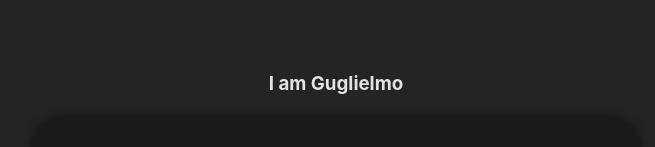
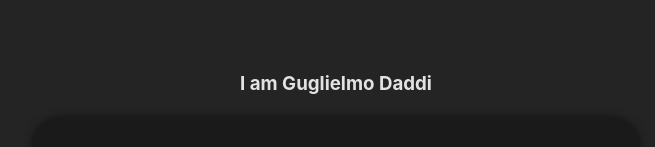
Before and after one commit to gdaddi/personal-website, a React (Vite) app: page / in a window 1280 px wide. Shown: the part 235-382 px from the top of the page, without its empty margins (304-959 px from the left). Built offline with nearby package versions, Linux system fonts and the light colour scheme.

Commit message:
added surname

```diff
--- a/src/App.jsx
+++ b/src/App.jsx
@@ -20,7 +20,7 @@ function App() {
     <>
       <h1>Hello</h1>
       <h3>
-        I am Guglielmo
+        I am Guglielmo Daddi
       </h3>
 
       <section id="fact-card">
```
